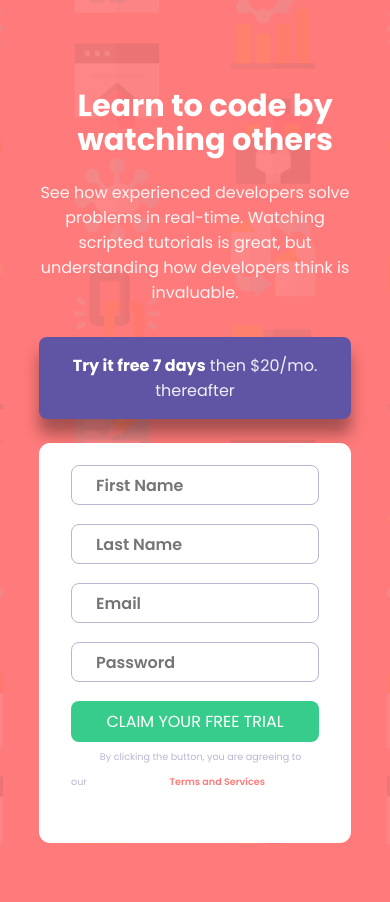
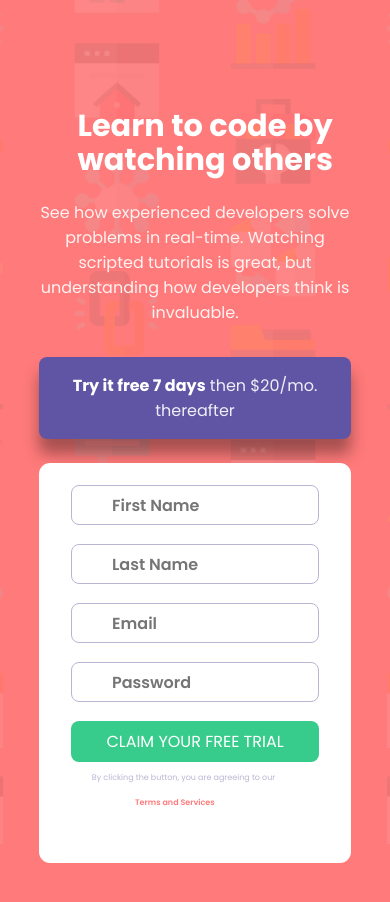
Before and after one commit to Waltxcodes/PRJ100A, a plain HTML site: page index.html in a window 390 px wide. Drawn offline with Linux system fonts and the light colour scheme.

Commit message:
new update

```diff
--- a/styles.css
+++ b/styles.css
@@ -187,7 +187,7 @@ small span {
     color: white;
     font-size: 1.9rem;
     margin-left: 2.4rem;
-    margin-top: 5rem;
+    margin-top: 7.5rem;
 
   }
 
@@ -222,15 +222,15 @@ small span {
   }
 
   small{
-    margin-left: 1.8rem;
+    margin-left: 1.3rem;
     margin-bottom: 0;
-    font-size: 0.6rem;
+    font-size: 0.5rem;
 
 
   }
 
   small span{
-    margin-left: 5rem;
+    margin-left: 4rem;
     margin-top: 1rem;
 
     }
@@ -238,7 +238,7 @@ small span {
     input {
       /* display: block; */
       /* width: 100%; */
-      padding: 0.4rem 1.5rem;
+      padding: 0.4rem 2.5rem;
 
 
      }
@@ -258,7 +258,7 @@ small span {
 
      .errorMessage{
 
-      margin-left: 8rem;
+      margin-left: 6.8rem;
       font-size: 0.5rem;
       white-space: nowrap;
 
@@ -268,7 +268,7 @@ small span {
     .error-icon{
       position: absolute;
       top: 17%;
-      margin-left: 13.8rem;
+      margin-left: 12rem;
       display: none;
 
 
```
